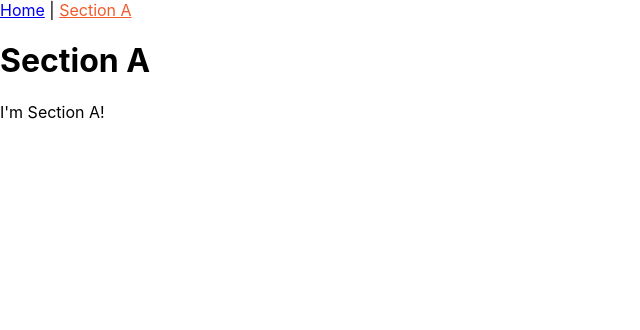
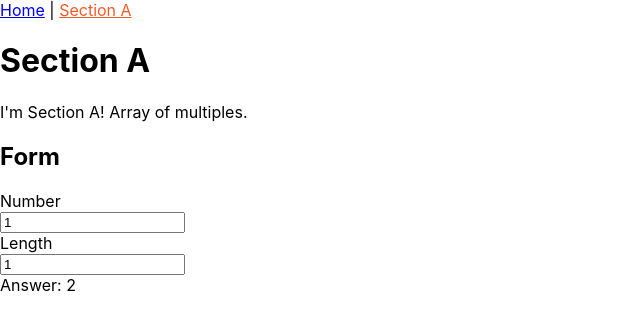
Before and after one commit to TheNotary/edu-react-coding-ch-sept, a React (Create React App) app: page /a in a window 1280 px wide. Shown: the top 330 px of the page, without its empty margins (0-640 px from the left). Built offline with nearby package versions, Linux system fonts and the light colour scheme.

Commit message:
finishes basic structure of section a

```diff
--- a/src/App.js
+++ b/src/App.js
@@ -1,7 +1,5 @@
 import React from "react";
 import { Route, Switch } from "react-router-dom";
-import logo from "./logo.svg";
-import { Counter } from "./features/counter/Counter";
 import "./App.css";
 import Header from "./features/static/Header";
 import HomePage from "./features/static/HomePage";
--- /dev/null
+++ b/src/features/sectionA/InputForm.js
@@ -0,0 +1,37 @@
+import React from "react";
+import PropTypes from "prop-types";
+import TextInput from "../static/TextInput";
+
+const InputForm = ({ sectionA, onChange, errors = {} }) => {
+  return (
+    <>
+      <form autocomplete="off">
+        <h2>Form</h2>
+        <TextInput
+          name="number"
+          label="Number"
+          value={sectionA.number}
+          onChange={onChange}
+          error={errors.number}
+        />
+        <TextInput
+          name="len"
+          label="Length"
+          value={sectionA.len}
+          onChange={onChange}
+          error={errors.len}
+        />
+      </form>
+    </>
+  );
+};
+
+InputForm.propTypes = {
+  sectionA: PropTypes.object.isRequired,
+  errors: PropTypes.object,
+  onSave: PropTypes.func.isRequired,
+  onChange: PropTypes.func.isRequired,
+  saving: PropTypes.bool,
+};
+
+export default InputForm;
--- a/src/features/sectionA/SectionA.js
+++ b/src/features/sectionA/SectionA.js
@@ -1,10 +1,38 @@
-import React from "react";
+import React, { useState, useEffect } from "react";
+import InputForm from "./InputForm";
 
 const SectionA = () => {
+  const [sectionA, setSectionA] = useState({
+    number: "1",
+    len: "1",
+  });
+  const [getAnswer, setAnswer] = useState("None");
+  const errors = {};
+
+  useEffect(() => {
+    const answer = sectionALogic(sectionA);
+    setAnswer(answer);
+  }, [sectionA]);
+
+  function handleChange({ target: { name, value } }) {
+    setSectionA((prevSectionA) => {
+      return { ...prevSectionA, [name]: value };
+    });
+  }
+
+  function sectionALogic({ number, len }) {
+    const answer = (parseInt(number) + parseInt(len)).toString();
+    return answer;
+  }
+
   return (
     <>
       <h1>Section A</h1>
-      <div>I'm Section A!</div>
+      <div>I'm Section A! Array of multiples.</div>
+      <InputForm sectionA={sectionA} onChange={handleChange} errors={errors} />
+      <div>
+        Answer: <span>{getAnswer}</span>
+      </div>
     </>
   );
 };
--- /dev/null
+++ b/src/features/static/TextInput.js
@@ -0,0 +1,37 @@
+import React from "react";
+import PropTypes from "prop-types";
+
+const TextInput = ({ name, label, onChange, placeholder, value, error }) => {
+  let wrapperClass = "form-group";
+  if (error && error.length > 0) {
+    wrapperClass += " " + "has-error";
+  }
+
+  return (
+    <div className={wrapperClass}>
+      <label htmlFor={name}>{label}</label>
+      <div className="field">
+        <input
+          type="text"
+          name={name}
+          className="form-control"
+          placeholder={placeholder}
+          value={value}
+          onChange={onChange}
+        />
+        {error && <div className="alert alert-danger">{error}</div>}
+      </div>
+    </div>
+  );
+};
+
+TextInput.propTypes = {
+  name: PropTypes.string.isRequired,
+  label: PropTypes.string.isRequired,
+  onChange: PropTypes.func.isRequired,
+  placeholder: PropTypes.string,
+  value: PropTypes.string,
+  error: PropTypes.string,
+};
+
+export default TextInput;
```
Also changed, not shown: src/features/sectionA/sectionASlice.js (added, +47 -0 lines), 1 other file (tests, documents, lock files or other folders).
